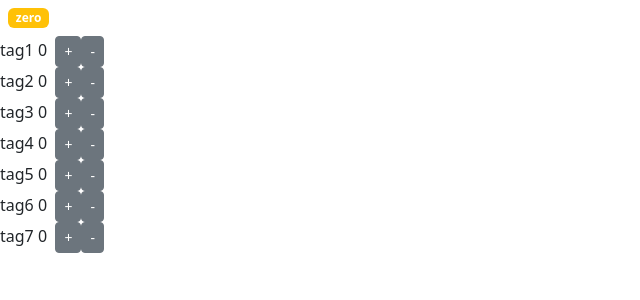
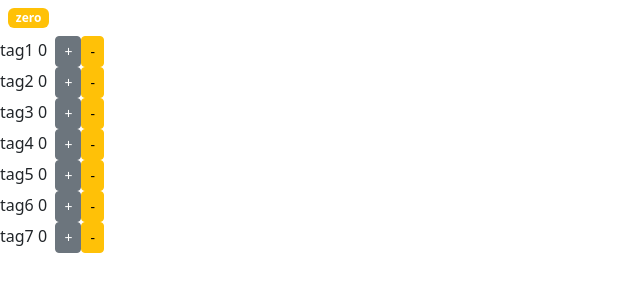
Before and after one commit to JerryHobby/react-playground, a React (Create React App) app: page / in a window 1280 px wide. Shown: the top 300 px of the page, without its empty margins (0-640 px from the left). Built offline with nearby package versions, Linux system fonts and the light colour scheme.

Commit message:
smarter button styles

```diff
--- a/src/components/counters.jsx
+++ b/src/components/counters.jsx
@@ -28,7 +28,7 @@ class Counters extends Component {
   }
 
   renderTags() {
-    let buttonClasses = this.getButtonClasses();
+    //let buttonClasses = this.getButtonClasses();
 
     if (this.state.tags.length === 0) return <p>There are no tags!</p>;
 
@@ -38,13 +38,13 @@ class Counters extends Component {
           <div key={tag.tag}>
             {tag.tag} {tag.counter}&nbsp;&nbsp;
             <button
-              className={buttonClasses}
+              className={this.getButtonClassesEnabled()}
               onClick={() => this.handleIncrement(tag)}
             >
               +
             </button>
             <button
-              className={buttonClasses}
+              className={this.getButtonClasses(tag)}
               onClick={() => this.handleDecrement(tag)}
             >
               -
@@ -92,8 +92,14 @@ class Counters extends Component {
     return "badge m-2 " + (count ? "bg-primary" : "bg-warning");
   }
 
-  getButtonClasses() {
+  getButtonClassesEnabled() {
     return "btn btn-secondary btn-sm";
+  }
+  getButtonClasses(product) {
+    if(product.counter === 0) {
+      return "btn btn-warning btn-sm";
+    }
+    return this.getButtonClassesEnabled();
   }
 }
 
```
